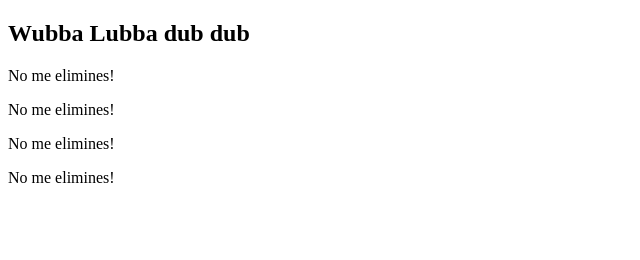
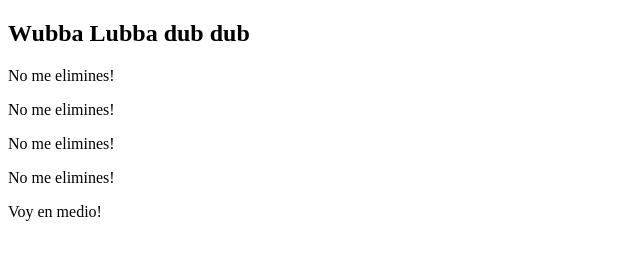
Before and after one commit to Kroquetitaa/neoland-dom, a plain HTML site: page Iteraccion2/index.html in a window 1280 px wide. Shown: the whole page, without its empty margins (0-640 px from the left). Drawn offline with Linux system fonts and the light colour scheme.

Commit message:
exercise 2.8

```diff
--- a/Iteraccion2/app.js
+++ b/Iteraccion2/app.js
@@ -56,3 +56,12 @@
 for (const keys of removeItems) {
     body.removeChild( keys );
 }
+
+// 2.8 Inserta una p con el texto 'Voy en medio!' entre los dos div.
+// Recuerda que no solo puedes insertar elementos con .appendChild.
+
+let paragraph3 = document.createElement('p');
+paragraph3.innerHTML = 'Voy en medio!';
+let divs = document.querySelectorAll('div');
+body.insertBefore( paragraph3, divs[1] );
+console.log( body );
```
